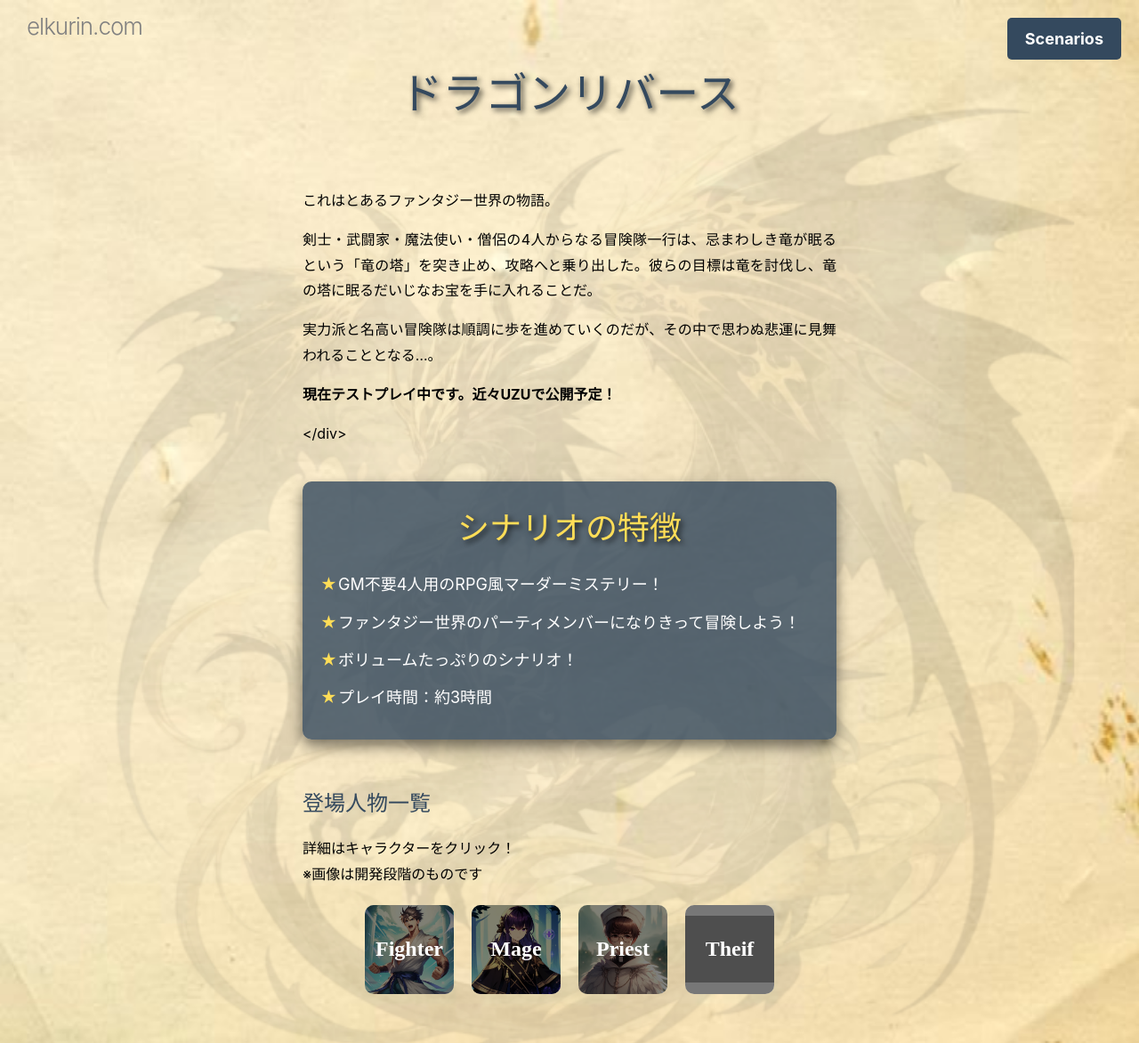
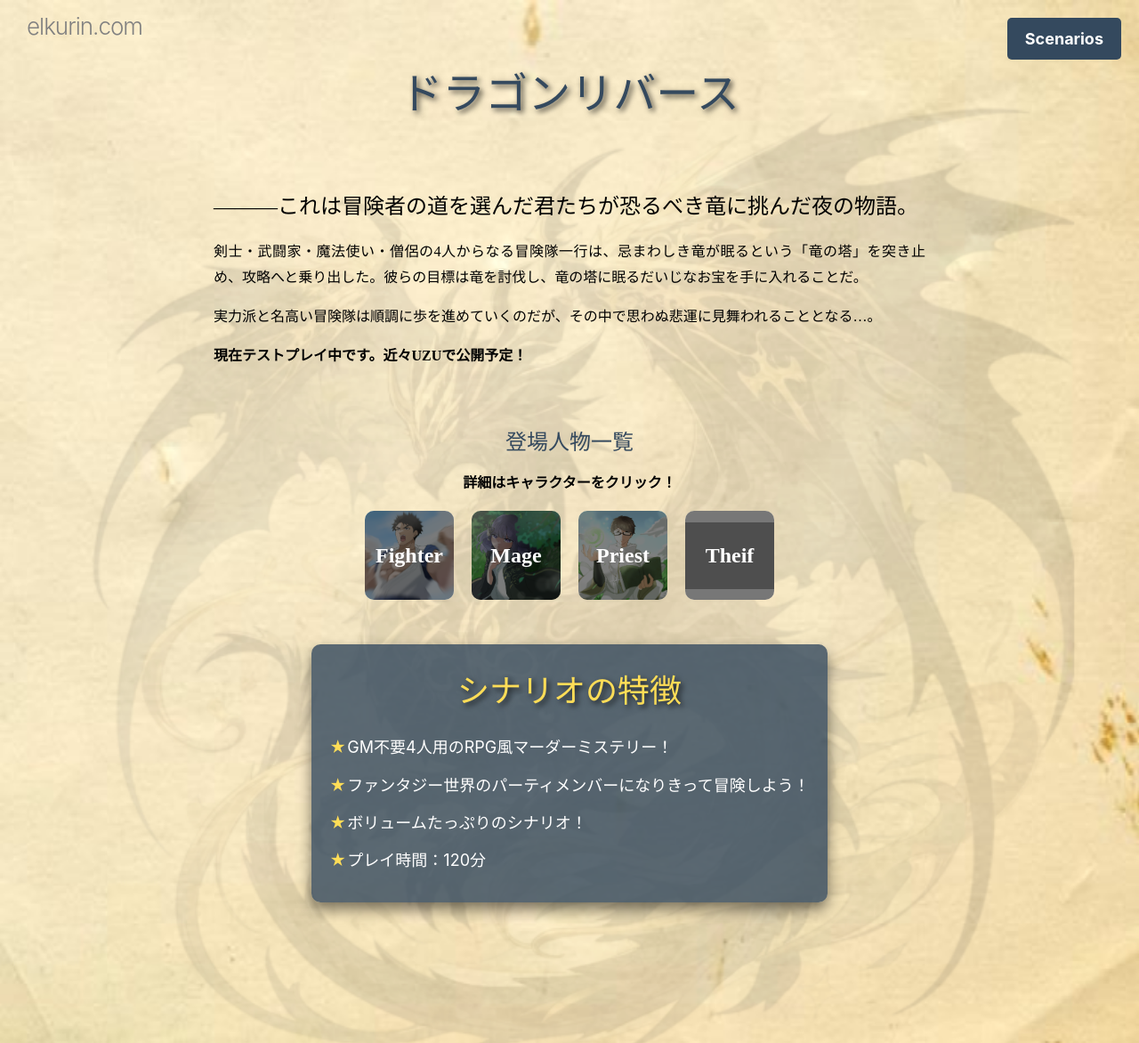
Before and after one commit to elkurin/elkurin.github.io, a Jekyll site: the page built from games/dragon.md, in a window 1280 px wide. Shown: the whole page at 89% size. Built offline with Jekyll 4.4.1, drawn with Linux system fonts in a browser that asks for light colours; some web fonts are replaced; grey boxes are pictures that could not be loaded.

Commit message:
dragon rebirth with new icons

```diff
--- a/assets/css/style.scss
+++ b/assets/css/style.scss
@@ -28,6 +28,7 @@
 
 .animated-button {
   display: flex;
+  aspect-ratio: 1;
   align-items: center;
   justify-content: center;
   padding: 20px 40px;
@@ -41,13 +42,18 @@
   text-align: center;
   position: relative;
   overflow: hidden;
-  transition: transform 0.3s ease;
+  transition: transform 0.3s ease, background-color 0.3s ease;
 }
 
 .animated-button:hover {
   /*background-color: #0056b3;*/
   transform: scale(1.1);
   color: #007BFF;
+}
+
+.animated-button.expanded {
+  transform: scale(1.5); /* 拡大サイズを設定 */
+  z-index: 10; /* 拡大したボタンが他の要素の上に表示されるようにする */
 }
 
 // Overlay
@@ -400,25 +406,25 @@
 }
 
 .fighter-details {
-  background-color: blue;
+  background-color: #2757f5;
   color: white;
   max-width: 420px;
 }
 
 .mage-details {
-  background-color: purple;
+  background-color: #a748fa;
   color: white;
   max-width: 420px;
 }
 
 .priest-details {
-  background-color: green;
+  background-color: #48874a;
   color: white;
   max-width: 420px;
 }
 
 .theif-details {
-  background-color: #da003d;
+  background-color: #fc4c52;
   color: white;
   max-width: 420px;
 }
@@ -846,12 +852,17 @@
 }
 
 .dragon-intro {
+  font-family: 'MS P明朝', 'MS PMincho', serif;
   color: black;
-  max-width: 600px;
+  max-width: 800px;
   text-align: justify;
   margin-top: 20px;
   line-height: 1.8;
   padding: 20px;
+}
+
+.dragon-intro h2 {
+  font-family: 'Zen Antique', serif;
 }
 
 .dragon-details {
--- a/assets/js/character-details.js
+++ b/assets/js/character-details.js
@@ -23,9 +23,11 @@
 
       if (previousButton && previousButton != this) {
         previousButton.classList.remove('clicked');
+        previousButton.classList.remove('expanded');
       }
 
       this.classList.add('clicked');
+      this.classList.add('expanded');
       previousButton = this;
     });
   });
--- a/games/dragon.md
+++ b/games/dragon.md
@@ -6,6 +6,7 @@
 ---
 <head>
   <link href="https://fonts.googleapis.com/css2?family=Corsiva&display=swap" rel="stylesheet">
+<link href="https://fonts.googleapis.com/css2?family=Zen+Antique&display=swap" rel="stylesheet">
 </head>
 <body class="dragon-body">
 <header class="scenarios-header">
@@ -21,26 +22,15 @@
   <h1 class="dragon-title">ドラゴンリバース</h1>
   <div class="dragon-intro">
     <p></p>
-    <p>これはとあるファンタジー世界の物語。</p>
+    <h2>―――これは冒険者の道を選んだ君たちが恐るべき竜に挑んだ夜の物語。</h2>
     <p>剣士・武闘家・魔法使い・僧侶の4人からなる冒険隊一行は、忌まわしき竜が眠るという「竜の塔」を突き止め、攻略へと乗り出した。彼らの目標は竜を討伐し、竜の塔に眠るだいじなお宝を手に入れることだ。</p>
     <p>実力派と名高い冒険隊は順調に歩を進めていくのだが、その中で思わぬ悲運に見舞われることとなる…。</p>
     <p><strong>現在テストプレイ中です。近々UZUで公開予定！</strong></p>
-    <p>
-  </div>
-
-  <div class="dragon-details">
-    <h2>シナリオの特徴</h2>
-    <ul>
-      <li>GM不要4人用のRPG風マーダーミステリー！</li>
-      <li>ファンタジー世界のパーティメンバーになりきって冒険しよう！</li>
-      <li>ボリュームたっぷりのシナリオ！</li>
-      <li>プレイ時間：約3時間</li>
-    </ul>
   </div>
 
   <div class="dragon-characters">
-    <h2 style="color:#34495e; margin-top:50px;">登場人物一覧</h2>
-    <p>詳細はキャラクターをクリック！<br>※画像は開発段階のものです</p>
+    <h2 style="color:#34495e; margin-top:30px;text-align:center; font-family: 'Zen Antique', serif;">登場人物一覧</h2>
+    <p style="text-align:center;"><strong>詳細はキャラクターをクリック！</strong></p>
     <div class="characters-container">
       <button class="animated-button char-button button-fighter" style="font-family: 'Corsiva', cursive;" data-target="#fighter-details"><span>Fighter</span></button>
       <button class="animated-button char-button button-mage" style="font-family: 'Corsiva', cursive;" data-target="#mage-details"><span>Mage</span></button>
@@ -83,5 +73,16 @@
       <li><strong>盗賊の直感</strong>： ダンジョン内の空いていない宝箱の数がわかる。</li>
       </ul>
     </div>
+  </div>
+
+  <div class="dragon-details" style="margin-top:50px;">
+    <h2>シナリオの特徴</h2>
+    <ul>
+      <li>GM不要4人用のRPG風マーダーミステリー！</li>
+      <li>ファンタジー世界のパーティメンバーになりきって冒険しよう！</li>
+      <li>ボリュームたっぷりのシナリオ！</li>
+      <li>プレイ時間：120分</li>
+    </ul>
+  </div>
 </div>
 <script src="/assets/js/character-details.js"></script>
```
Also changed, not shown: assets/images/fighter.png, assets/images/mage.png, assets/images/priest.png, assets/images/saber.png (added), 1 other file.
